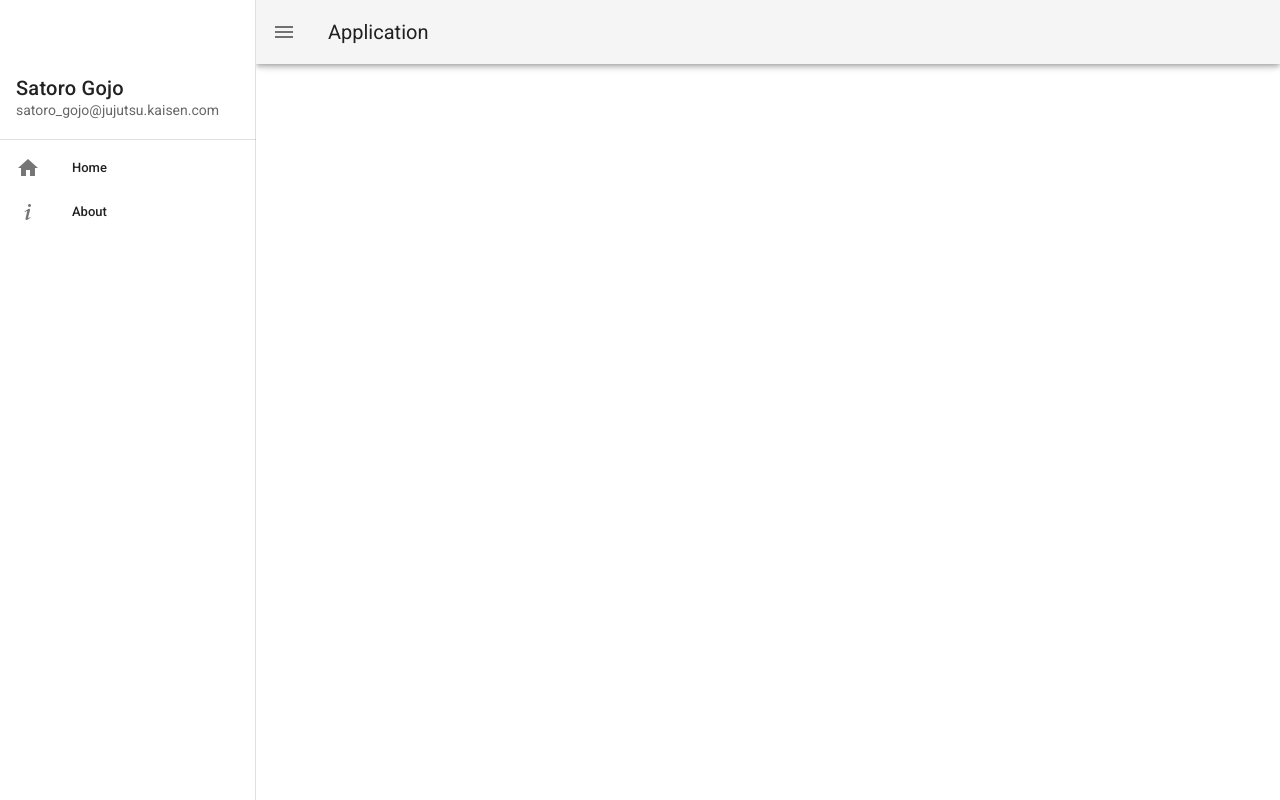
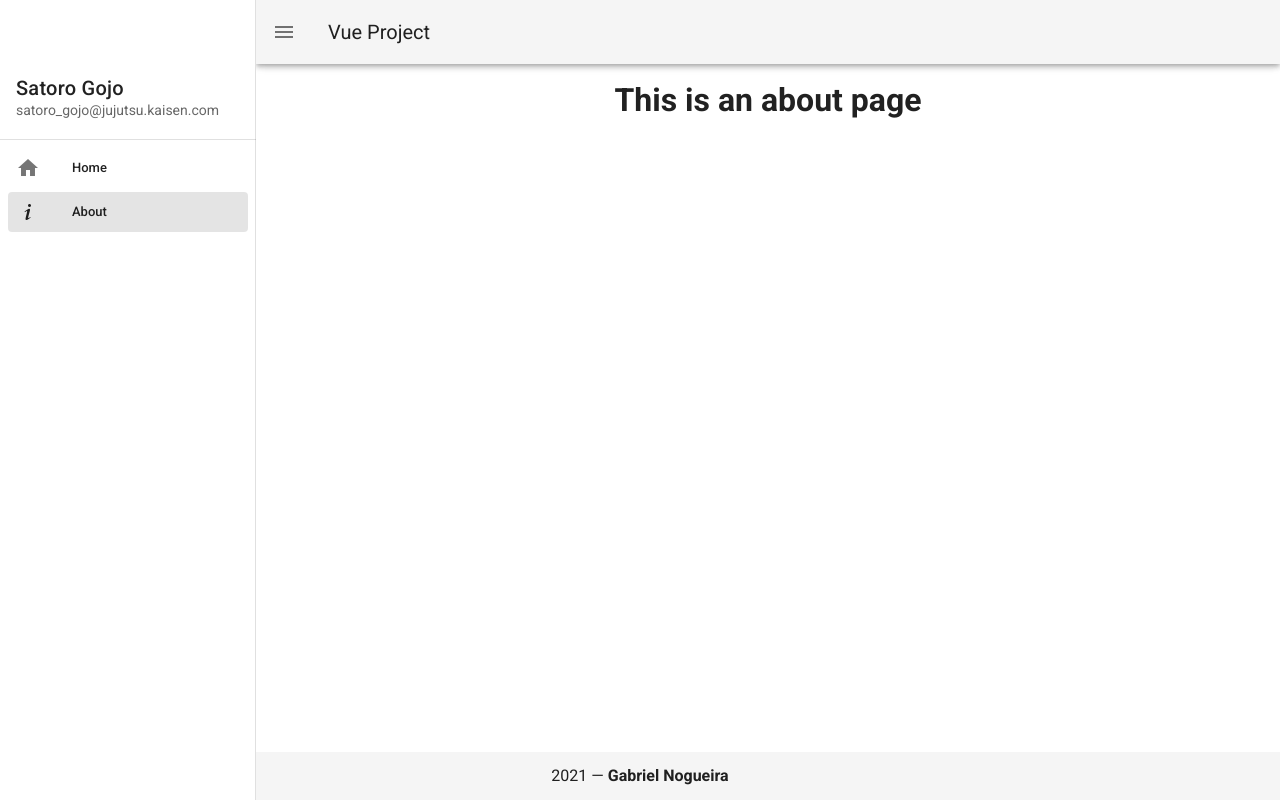
Before and after one commit to GabrielNogueiraBR/project-vue, a Vue app: page /about in a window 1280 px wide. Built offline with nearby package versions, Linux system fonts and the light colour scheme.

Commit message:
feat: add navigation on menu click and footer configuration

```diff
--- a/src/App.vue
+++ b/src/App.vue
@@ -30,6 +30,7 @@
           <v-list-item
             v-for= "item in items"
             :key="item.title"
+            :to="item.path"
             link
           >
             <v-list-item-icon>
@@ -44,12 +45,21 @@
     <v-app-bar app>
       <v-app-bar-nav-icon @click="drawer = !drawer"></v-app-bar-nav-icon>
 
-      <v-toolbar-title>Application</v-toolbar-title>
+      <v-toolbar-title>Vue Project</v-toolbar-title>
     </v-app-bar>
 
     <v-main>
-      <!--  -->
+      <router-view></router-view>
     </v-main>
+
+    <v-footer padless>
+      <v-col
+        class="text-center"
+        cols="12"
+      >
+        {{ new Date().getFullYear() }} — <strong>Gabriel Nogueira</strong>
+      </v-col>
+    </v-footer>
   </v-app>
 </template>
 
--- a/src/views/About.vue
+++ b/src/views/About.vue
@@ -1,5 +1,11 @@
 <template>
-  <div class="about">
-    <h1>This is an about page</h1>
-  </div>
+  <v-container>
+    <v-row class="text-center">
+      <v-col cols='12'>
+        <div class="about">
+          <h1>This is an about page</h1>
+        </div>
+      </v-col>
+    </v-row>
+  </v-container>
 </template>
```
